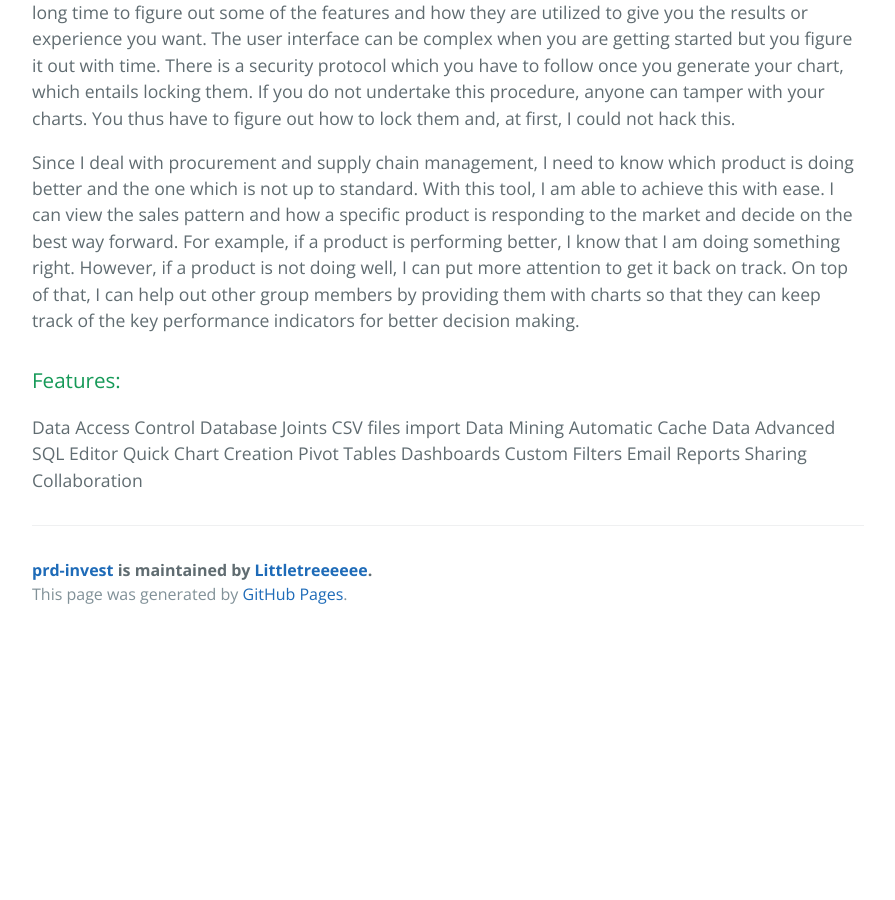
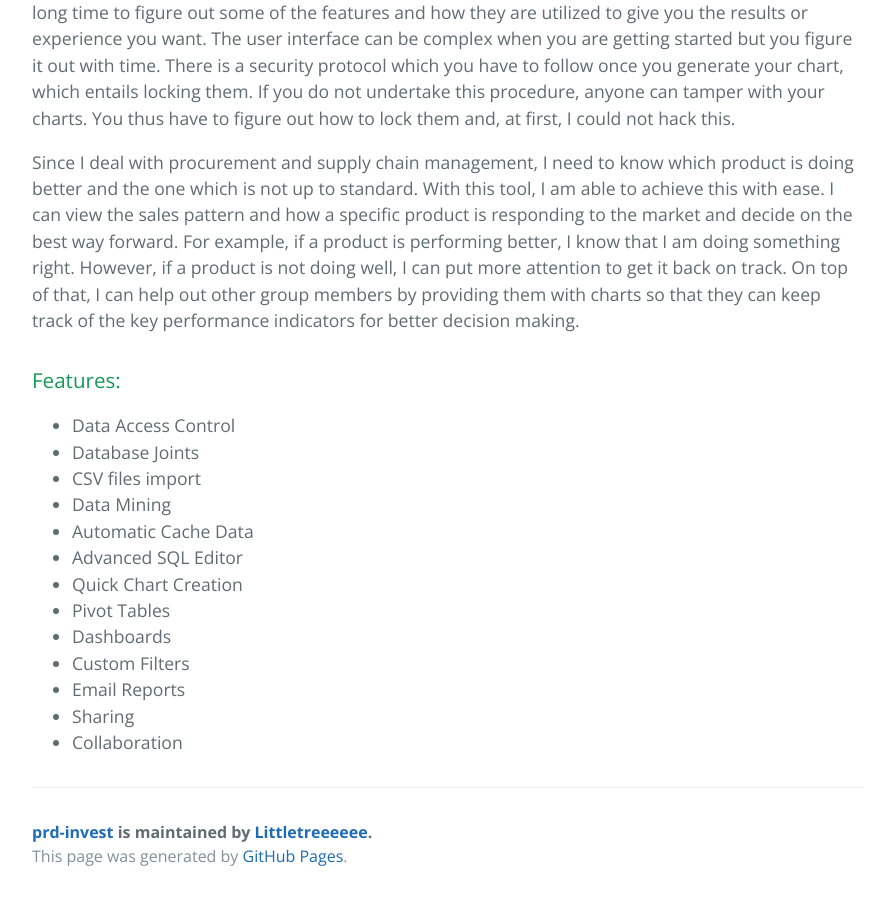
Before and after one commit to Littletreeeeee/prd-invest, a Jekyll site: the page built from documents/industry_analysis_bi_tools.md, in a window 1280 px wide and 900 px high, scrolled down 12291 px. Shown: the whole window, without its empty margins (192-1087 px from the left). Built offline with Jekyll 4.4.1, drawn with Linux system fonts in a browser that asks for light colours; the repository's description, which GitHub fills in, is left out; before the commit the page ends 12929 px from its top, so only the background shows below that.

Commit message:
edit article

```diff
--- a/documents/industry_analysis_bi_tools.md
+++ b/documents/industry_analysis_bi_tools.md
@@ -183,16 +183,16 @@ Since I deal with procurement and supply chain management, I need to know which
 
 ### Features:
 
-Data Access Control
-Database Joints
-CSV files import
-Data Mining
-Automatic Cache Data
-Advanced SQL Editor
-Quick Chart Creation
-Pivot Tables
-Dashboards
-Custom Filters
-Email Reports
-Sharing
-Collaboration
+* Data Access Control
+* Database Joints
+* CSV files import
+* Data Mining
+* Automatic Cache Data
+* Advanced SQL Editor
+* Quick Chart Creation
+* Pivot Tables
+* Dashboards
+* Custom Filters
+* Email Reports
+* Sharing
+* Collaboration
```
